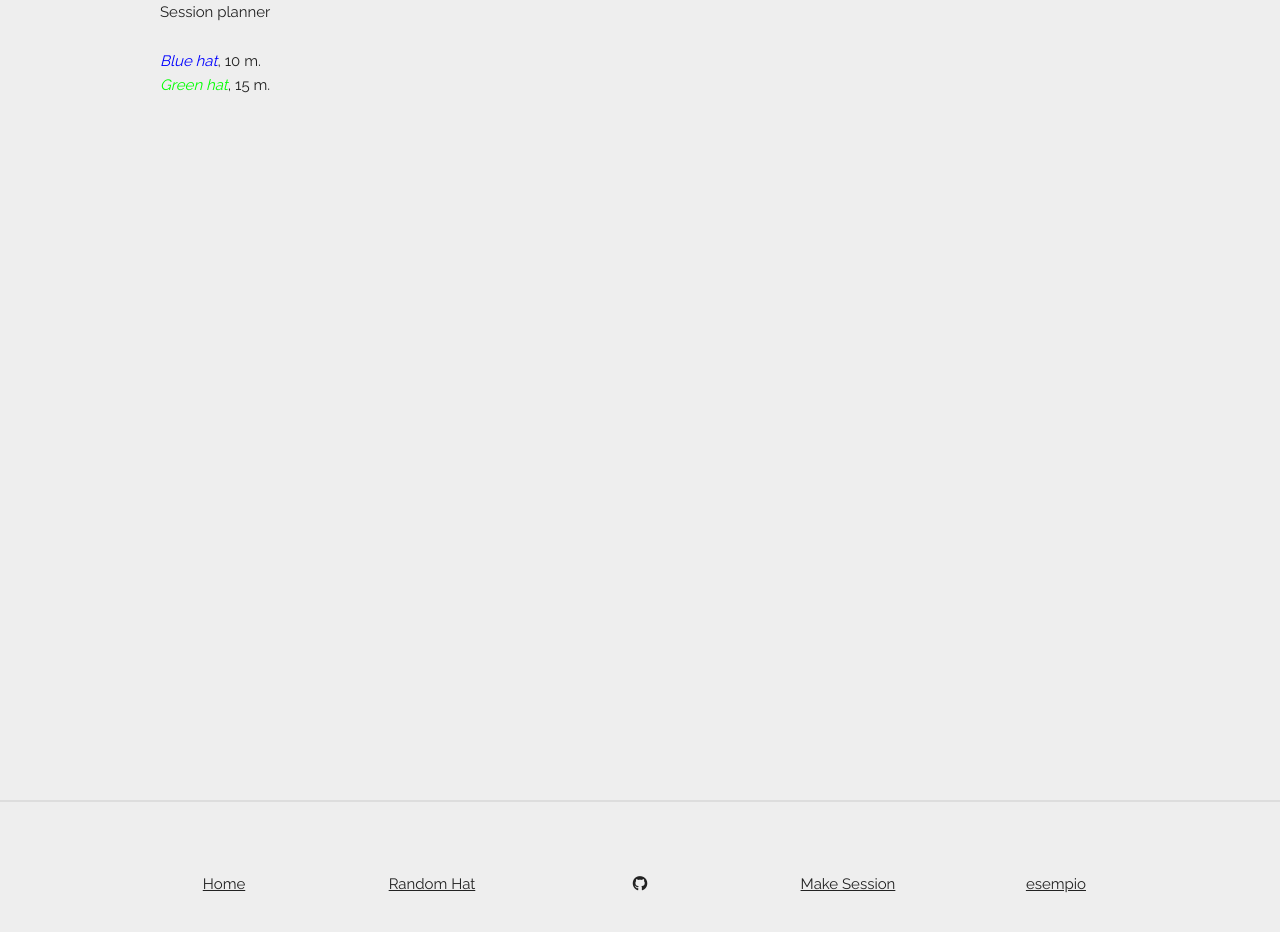
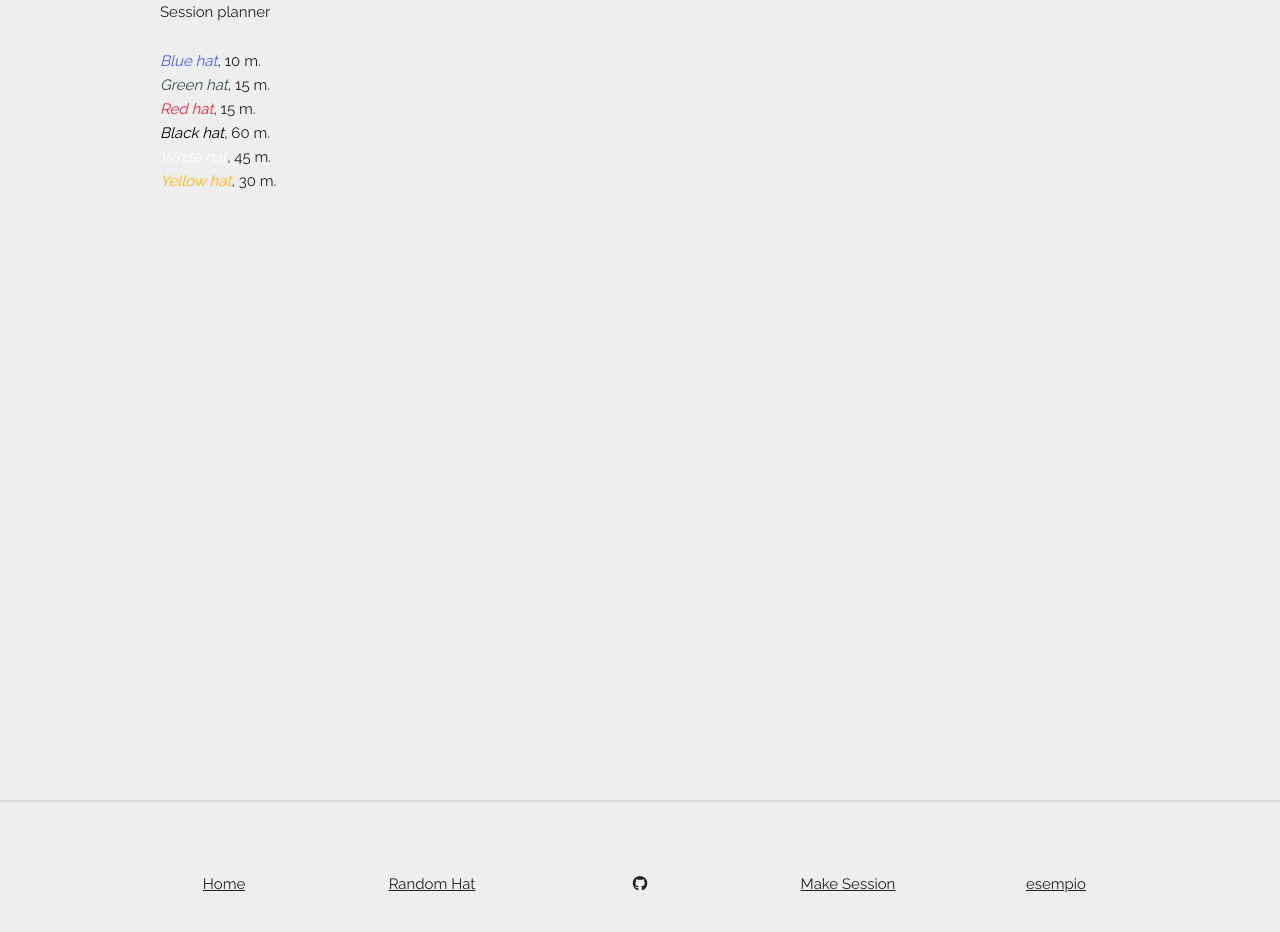
Before and after one commit to scamgi/hats, a Vue app: page /make-session in a window 1280 px wide. Shown: the top 932 px of the page. Built offline with nearby package versions, Linux system fonts and the light colour scheme.

Commit message:
more hats added

```diff
--- a/src/views/MakeSessionView.vue
+++ b/src/views/MakeSessionView.vue
@@ -14,14 +14,34 @@ export default {
   created() {
     this.session = [
       {
-        color: "blue",
+        color: "#4361ee",
         name: "Blue hat",
         minutes: 10
       },
       {
-        color: "#0f0",
+        color: "#354f52",
         name: "Green hat",
         minutes: 15
+      },
+      {
+        color: "#ef233c",
+        name: "Red hat",
+        minutes: 15
+      },
+      {
+        color: '#000',
+        name: "Black hat",
+        minutes: 60
+      },
+      {
+        color: '#fff',
+        name: "White hat",
+        minutes: 45
+      },
+      {
+        color: '#ffb703',
+        name: 'Yellow hat',
+        minutes: 30
       }
     ]
   }
```
